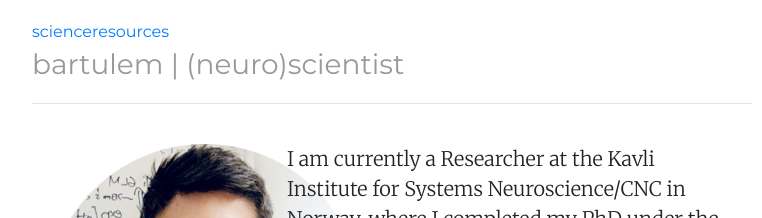
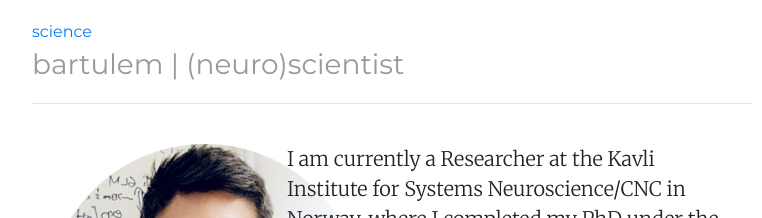
Before and after one commit to bartulem/bartulem.github.io, a Jekyll site: the page built from index.html, in a window 1280 px wide. Shown: the top 218 px of the page, without its empty margins (248-1010 px from the left). Built offline with Jekyll 4.4.1, drawn with Linux system fonts in a browser that asks for light colours.

Commit message:
Update header.html

```diff
--- a/_includes/header.html
+++ b/_includes/header.html
@@ -2,7 +2,7 @@
 	<ul class="nav nav-pills pull-right">
 		<li class="{{ page.science }}"><a href="/science" title="science">science</a></li>
 		<!--  <li class="{{ page.inexile }}"><a href="/inexile" title="inexile">in exile</a></li> -->
-		<li class="{{ page.resources }}"><a href="/resources" title="Notes">resources</a></li>
+		<!--  <li class="{{ page.resources }}"><a href="/resources" title="Notes">resources</a></li> -->
 	</ul>
 	<h3 class="text-muted"><a href="/">bartulem | (neuro)scientist</a></h3>
 </div> <!-- /header -->
```
